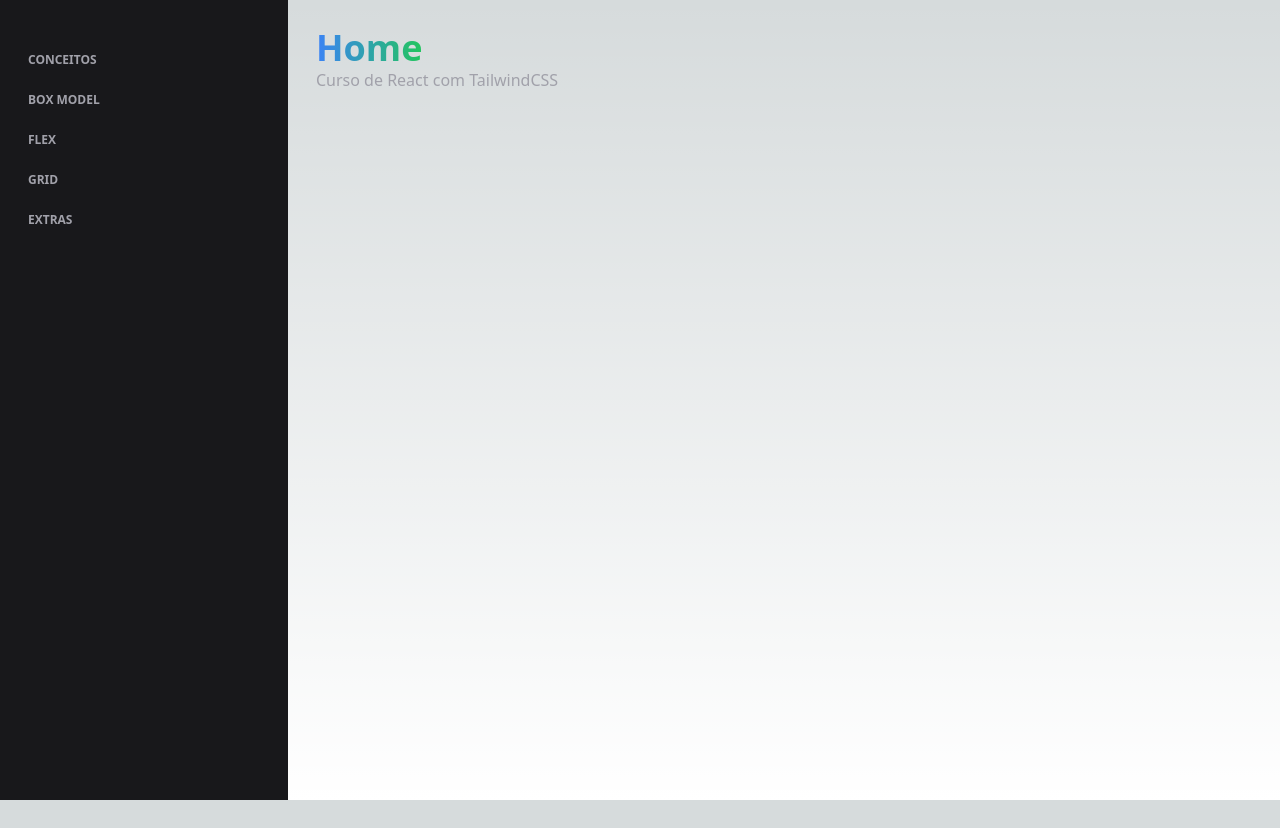
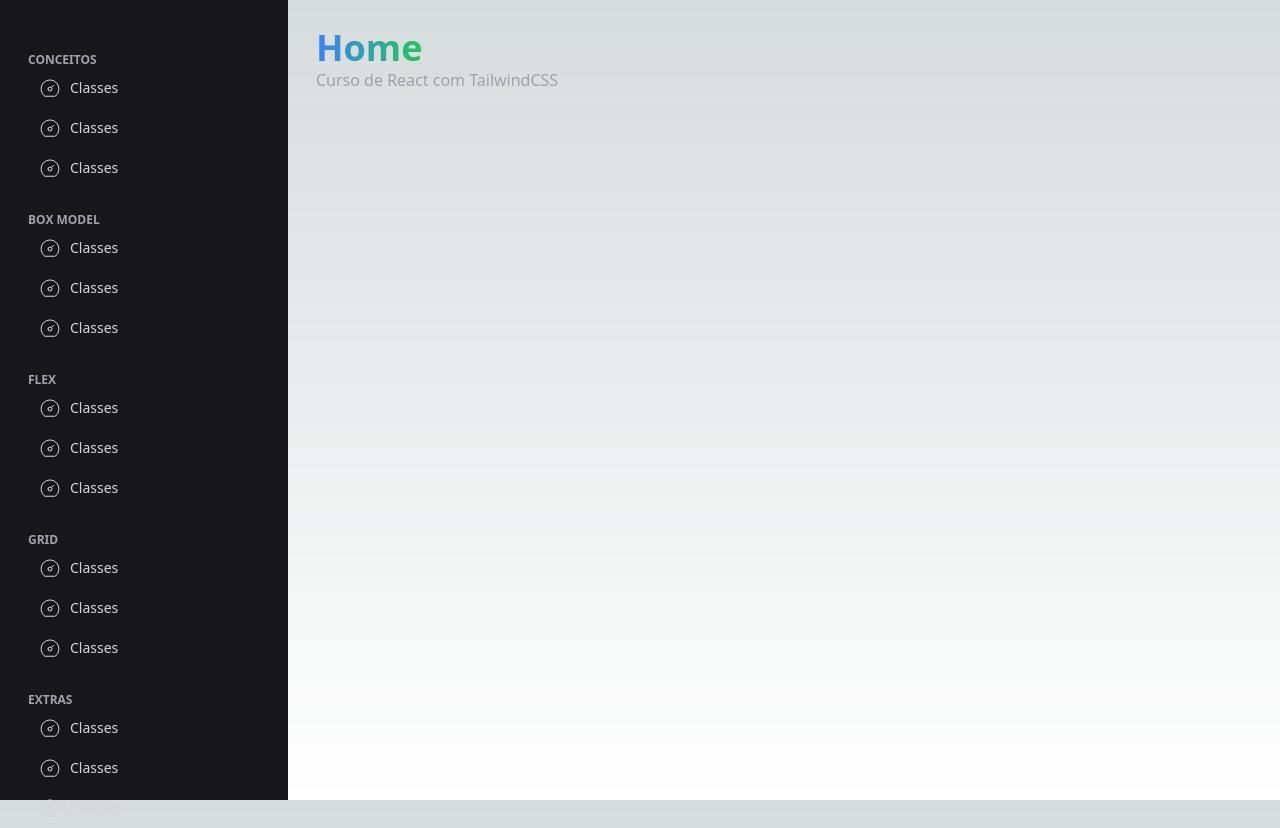
Before and after one commit to vitordiniz25/react-tailwind, a Next.js app: page / in a window 1280 px wide. Before the commit the page ends 800 px from the top, so only its background shows below. Built offline with nearby package versions, Linux system fonts and the light colour scheme.

Commit message:
menu item com icon

```diff
--- a/src/components/template/Menu.tsx
+++ b/src/components/template/Menu.tsx
@@ -1,4 +1,6 @@
+import { IconDashboard } from "@tabler/icons-react"
 import MenuGrupo from "./MenuGrupo"
+import MenuItem from "./MenuItem"
 
 interface MenuProps {
     className: string
@@ -8,10 +10,25 @@
     return(
         <div className={`p-7 ${props.className ?? ''}`}>
             <MenuGrupo texto="Conceitos"/>
+            <MenuItem icone={<IconDashboard />} texto="Classes" url="/"/>
+            <MenuItem icone={<IconDashboard />} texto="Classes" url="/"/>
+            <MenuItem icone={<IconDashboard />} texto="Classes" url="/"/>
             <MenuGrupo texto="Box Model"/>
+            <MenuItem icone={<IconDashboard />} texto="Classes" url="/"/>
+            <MenuItem icone={<IconDashboard />} texto="Classes" url="/"/>
+            <MenuItem icone={<IconDashboard />} texto="Classes" url="/"/>
             <MenuGrupo texto="Flex"/>
+            <MenuItem icone={<IconDashboard />} texto="Classes" url="/"/>
+            <MenuItem icone={<IconDashboard />} texto="Classes" url="/"/>
+            <MenuItem icone={<IconDashboard />} texto="Classes" url="/"/>
             <MenuGrupo texto="Grid"/>
+            <MenuItem icone={<IconDashboard />} texto="Classes" url="/"/>
+            <MenuItem icone={<IconDashboard />} texto="Classes" url="/"/>
+            <MenuItem icone={<IconDashboard />} texto="Classes" url="/"/>
             <MenuGrupo texto="Extras"/>
+            <MenuItem icone={<IconDashboard />} texto="Classes" url="/"/>
+            <MenuItem icone={<IconDashboard />} texto="Classes" url="/"/>
+            <MenuItem icone={<IconDashboard />} texto="Classes" url="/"/>
         </div>
     )
 }
--- /dev/null
+++ b/src/components/template/MenuItem.tsx
@@ -0,0 +1,21 @@
+import React from "react"
+
+interface MenuItemProps {
+    icone: any
+    texto: string
+    url: string
+}
+
+export default function MenuItem(props: MenuItemProps){
+    return (
+        <div className="
+            flex items-center gap-2 py-2 px-2.5 text-zinc-300
+            hover:bg-black rounded-md
+        ">
+            <span>{React.cloneElement(props.icone, {
+                stroke: 1
+            })}</span>
+            <span className="text-sm">{props.texto}</span>
+        </div>
+    )
+}
```
